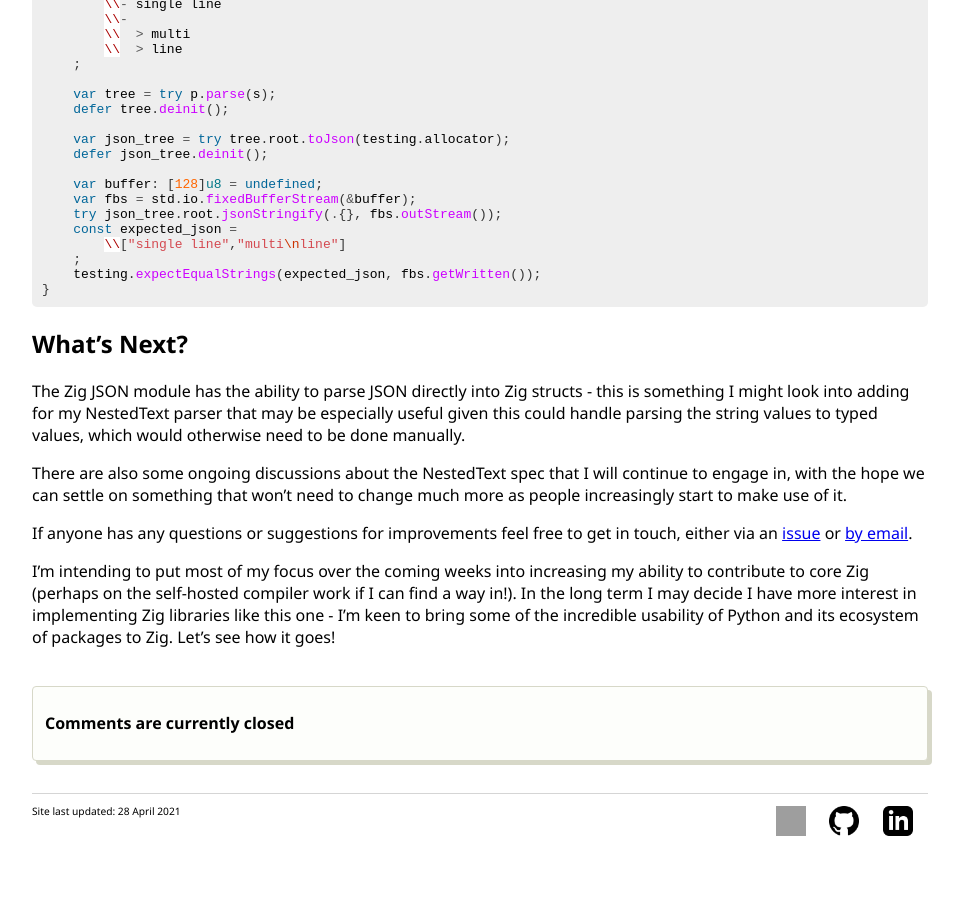
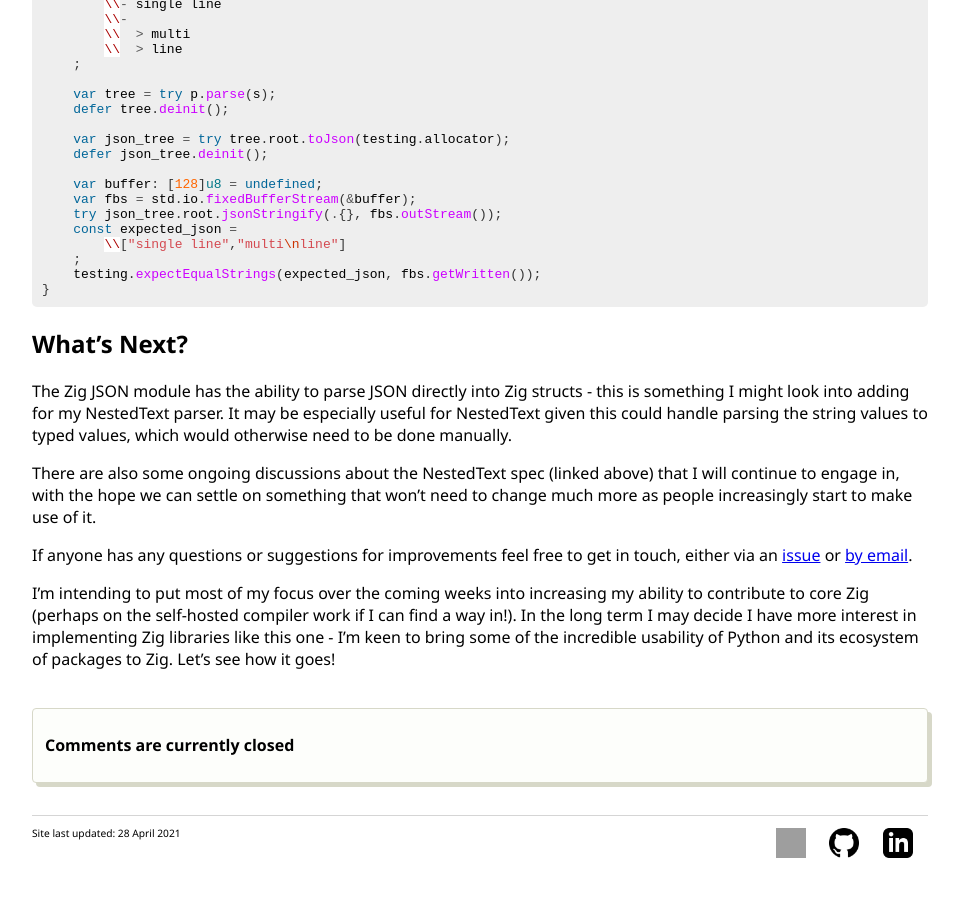
Before and after one commit to LewisGaul/LewisGaul.github.io, a Jekyll site: the page built from _posts/coding/2021-04-18-zig-nestedtext.md, in a window 1280 px wide and 900 px high, scrolled down 3631 px. Shown: the top 897 px of the window, without its empty margins (160-1123 px from the left). Built offline with Jekyll 4.4.1, drawn with Linux system fonts in a browser that asks for light colours; grey boxes are pictures that could not be loaded.

Commit message:
Slight rewording

```diff
--- a/_posts/coding/2021-04-18-zig-nestedtext.md
+++ b/_posts/coding/2021-04-18-zig-nestedtext.md
@@ -197,9 +197,9 @@ test "convert to JSON: list of strings" {
 
 ## What's Next?
 
-The Zig JSON module has the ability to parse JSON directly into Zig structs - this is something I might look into adding for my NestedText parser that may be especially useful given this could handle parsing the string values to typed values, which would otherwise need to be done manually.
+The Zig JSON module has the ability to parse JSON directly into Zig structs - this is something I might look into adding for my NestedText parser. It may be especially useful for NestedText given this could handle parsing the string values to typed values, which would otherwise need to be done manually.
 
-There are also some ongoing discussions about the NestedText spec that I will continue to engage in, with the hope we can settle on something that won't need to change much more as people increasingly start to make use of it.
+There are also some ongoing discussions about the NestedText spec (linked above) that I will continue to engage in, with the hope we can settle on something that won't need to change much more as people increasingly start to make use of it.
 
 If anyone has any questions or suggestions for improvements feel free to get in touch, either via an [issue](https://github.com/LewisGaul/zig-nestedtext/issues/new) or [by email](mailto:lewis.gaul@gmail.com).
 
```
